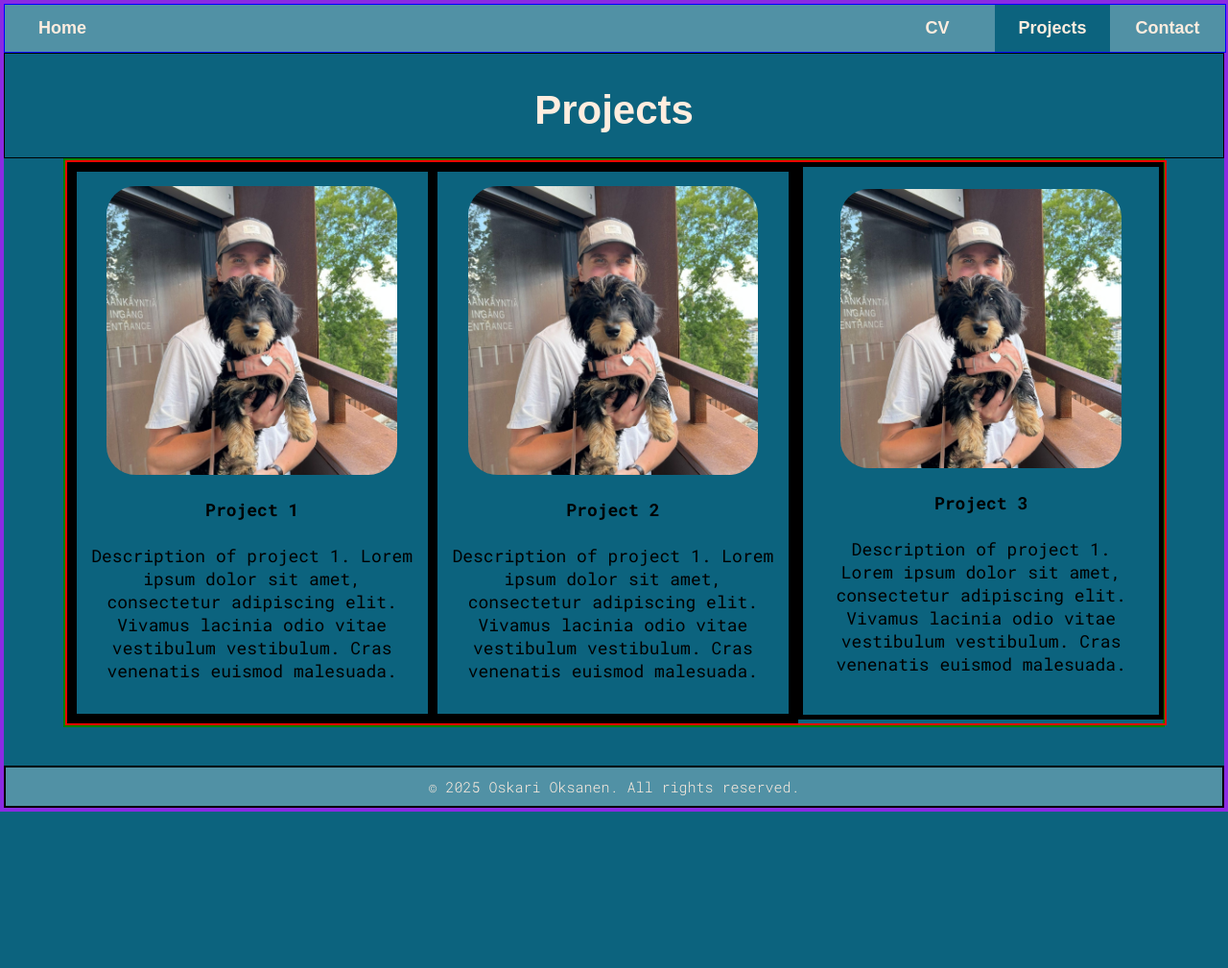
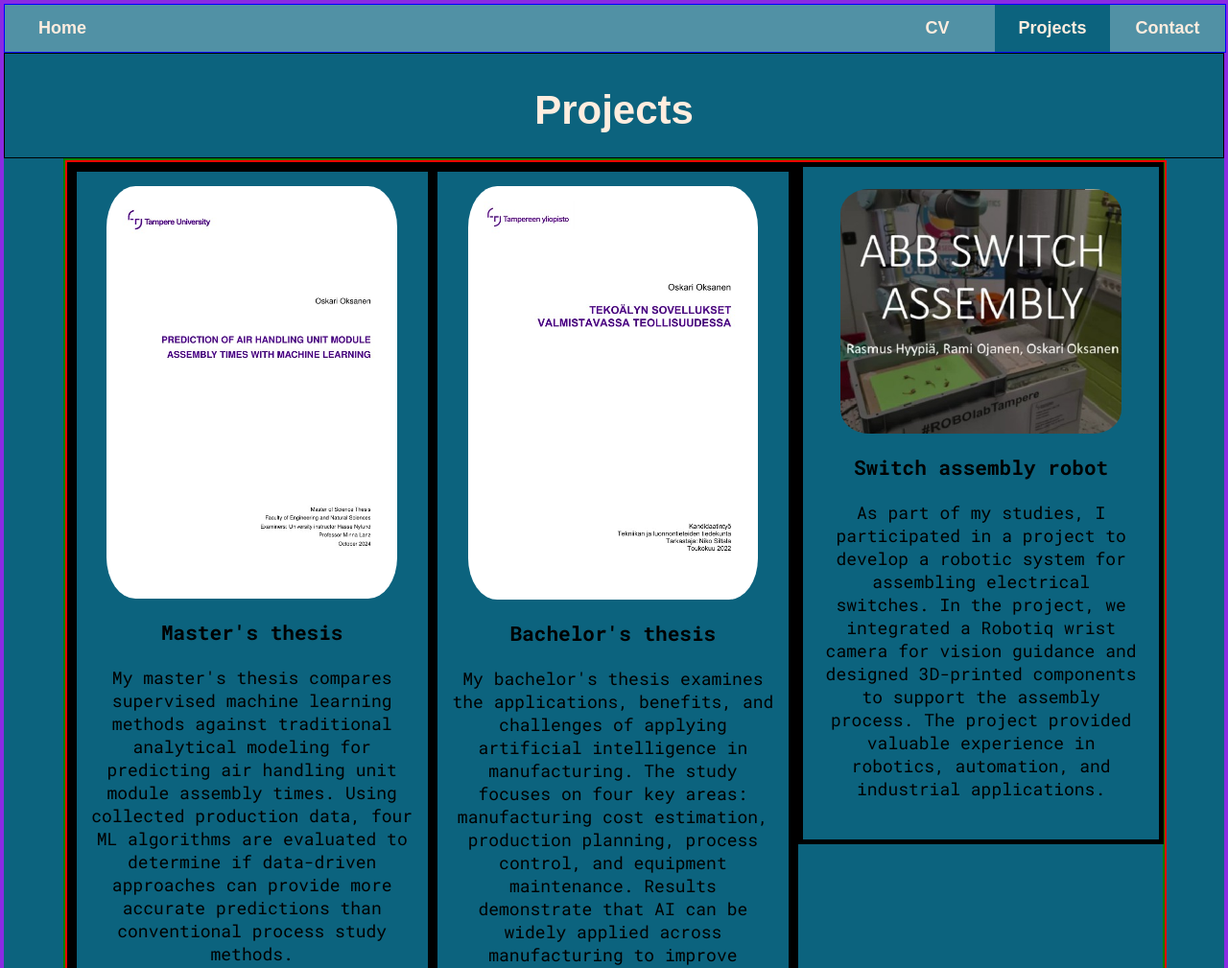
Before and after one commit to oskarioksanen/webpage, a plain HTML site: page pages/projects.html in a window 1280 px wide. Shown: the top 1009 px of the page at 96% size. Before the commit the page ends 846 px from the top, so only its background shows below. Drawn offline with Linux system fonts and the light colour scheme; a web font is replaced by a local one.

Commit message:
feat(projects): content

```diff
--- a/css/style.css
+++ b/css/style.css
@@ -183,6 +183,12 @@ footer p {
     text-align: center;
 }
 
+.projects.img {
+    width: 300px;
+    display: block;
+    margin: auto;
+}
+
 .left-index {
     padding: 5%;
 }
--- a/pages/projects.html
+++ b/pages/projects.html
@@ -27,37 +27,60 @@
             <section class="row projects">
                 <div class="column projects top">
                     <div class="column projects sub">
-                        <img class="projects img" src="../images/oskari_ja_rudi_pienempi.jpg">
+                        <a href="https://trepo.tuni.fi/handle/10024/160691" target="blank">
+                            <img class="projects img" src="../images/kansikuva_di_tyo.jpg">
+                        </a>
                         <div class ="projects text">
-                            <h4>Project 1</h4>
+                            <h3>Master's thesis</h3>
                             <p>
-                                Description of project 1. Lorem ipsum dolor sit amet,
-                                consectetur adipiscing elit. Vivamus lacinia odio vitae
-                                vestibulum vestibulum. Cras venenatis euismod malesuada.
+                                My master's thesis compares supervised machine learning
+                                methods against traditional analytical modeling
+                                for predicting air handling unit module
+                                assembly times. Using collected production
+                                data, four ML algorithms are evaluated to
+                                determine if data-driven approaches can provide
+                                more accurate predictions than conventional
+                                process study methods.
                             </p>
                         </div>
                     </div>
                     <div class="column projects sub">
-                        <img class="projects img" src="../images/oskari_ja_rudi_pienempi.jpg">
+                        <a href="https://trepo.tuni.fi/handle/10024/139616" target="blank">
+                            <img class="projects img" src="../images/kandityo_kansikuva.jpg">
+                        </a>
                         <div class ="projects text">
-                            <h4>Project 2</h4>
+                            <h3>Bachelor's thesis</h3>
                             <p>
-                                Description of project 1. Lorem ipsum dolor sit amet,
-                                consectetur adipiscing elit. Vivamus lacinia odio vitae
-                                vestibulum vestibulum. Cras venenatis euismod malesuada.
+                                My bachelor's thesis examines the applications,
+                                benefits, and challenges of applying artificial
+                                intelligence in manufacturing. The study
+                                focuses on four key areas: manufacturing cost
+                                estimation, production planning,
+                                process control, and equipment maintenance.
+                                Results demonstrate that AI can be widely
+                                applied across manufacturing to improve
+                                decision-making, product quality, resource
+                                efficiency, and equipment lifespan, providing
+                                significant competitive advantages.
                             </p>
                         </div>
                     </div>
                 </div>
 
                 <div class="column projects bottom">
-                    <img class="projects img" src="../images/oskari_ja_rudi_pienempi.jpg">
-                    <div class ="projects text">
-                        <h4>Project 3</h4>
+                    <a href="https://www.youtube.com/watch?v=Gdihm-Ep5E0" target="blank">
+                        <img class="projects img" src="../images/robo_tyo_koulu.jpg">
+                    </a>
+                        <div class ="projects text">
+                        <h3>Switch assembly robot</h3>
                         <p>
-                            Description of project 1. Lorem ipsum dolor sit amet,
-                            consectetur adipiscing elit. Vivamus lacinia odio vitae
-                            vestibulum vestibulum. Cras venenatis euismod malesuada.
+                            As part of my studies, I participated in a project
+                            to develop a robotic system for assembling electrical
+                            switches. In the project, we integrated a Robotiq
+                            wrist camera for vision guidance and designed
+                            3D-printed components to support the assembly
+                            process. The project provided valuable experience
+                            in robotics, automation, and industrial applications.
                         </p>
                     </div>
                 </div>
```
Also changed, not shown: images/kandityo_kansikuva.jpg (added), images/kansikuva_di_tyo.jpg (added), images/robo_tyo_koulu.jpg (added).
